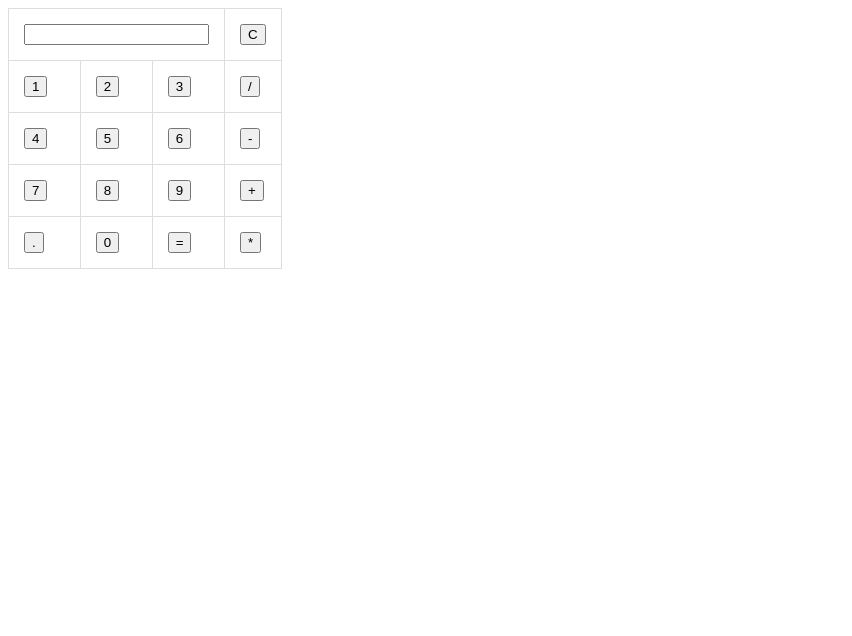
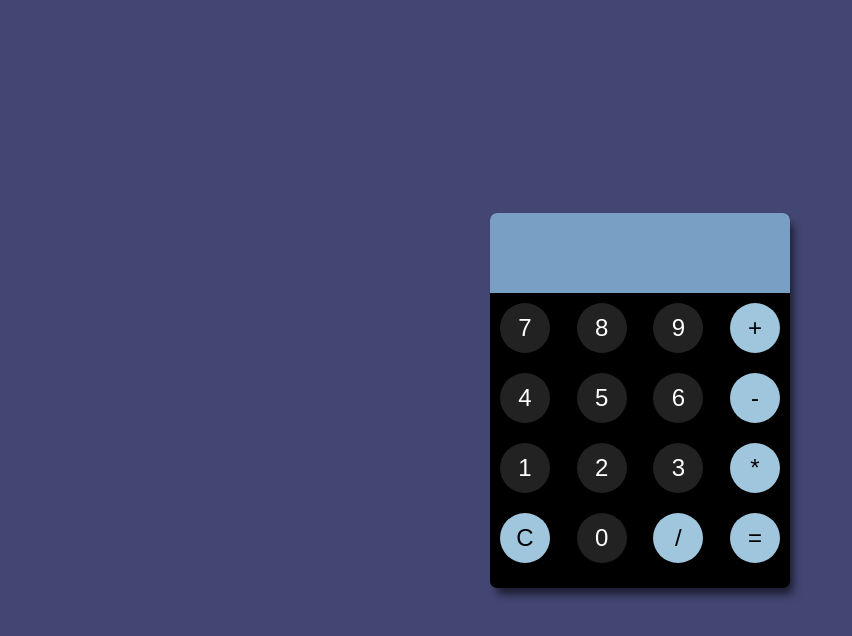
Before and after one commit to LeoGalic/kakulator, a plain HTML site: page index.html in a window 1280 px wide. Shown: the whole page, without its empty margins (0-852 px from the left). Drawn offline with Linux system fonts and the light colour scheme.

Commit message:
Update index.html

```diff
--- a/index.html
+++ b/index.html
@@ -1,78 +1,148 @@
-<html>
+<!DOCTYPE html>
+<html lang="en">
 <head>
+  <meta charset="UTF-8">
+  <meta name="viewport" content="width=device-width, initial-scale=1.0">
+  <title>Calculator</title>
   <style>
-         table, td, th {
-  border: 1px solid #ddd;
-  text-align: left;
+      * {
+  padding: 0;
+  margin: 0;
 }
 
-table {
-  border-collapse: collapse;
-  width: 6%;
+body {
+  width: 100vw;
+  height: 100vh;
+  overflow: hidden;
+  display: flex;
+  justify-content: center;
+  align-items: center;
+  background-color: #434672;
+  font-family: sans-serif;
 }
 
-th, td {
-  padding: 15px;
+
+.calculator {
+  width: 300px;
+  padding-bottom: 15px;
+  border-radius: 7px;
+  background-color: #000;
+  box-shadow: 5px 8px 8px -2px rgba(0, 0, 0, 0.61);
+}
+
+.display {
+  width: 100%;
+  height: 80px;
+  border: none;
+  box-sizing: border-box;
+  padding: 10px;
+  font-size: 2rem;
+  background-color: #799fc4;
+  color: #000;
+  text-align: right;
+  border-top-left-radius: 7px;
+  border-top-right-radius: 7px;
+}
+
+
+.row {
+  display: flex;
+  justify-content: space-between;
+}
+
+
+
+button {
+  width: 50px;
+  height: 50px;
+  border-radius: 50%;
+  border: none;
+  outline: none;
+  font-size: 1.5rem;
+  background-color: #222;
+  color: #fff;
+  margin: 10px;
+}
+
+button:hover {
+  cursor: pointer;
+}
+
+
+.operator {
+  background-color: #9fc6dd;
+  color: #000;
 }
 
   </style>
 </head>
-
 <body>
 
-      <table>
-         <tr>
-            <td colspan="3"><input type="text" id="result"/></td>
-            <!-- clr() function will call clr to clear all value -->
-            <td><input type="button" value="C" onclick="clr()"/> </td>
-         </tr>
-         <tr>
-            <!-- create button and assign value to each button -->
-            <!-- dis("1") will call function dis to display value -->
-            <td><input type="button" value="1" onclick="dis('1')"/> </td>
-            <td><input type="button" value="2" onclick="dis('2')"/> </td>
-            <td><input type="button" value="3" onclick="dis('3')"/> </td>
-            <td><input type="button" value="/" onclick="dis('/')"/> </td>
-         </tr>
-         <tr>
-            <td><input type="button" value="4" onclick="dis('4')"/> </td>
-            <td><input type="button" value="5" onclick="dis('5')"/> </td>
-            <td><input type="button" value="6" onclick="dis('6')"/> </td>
-            <td><input type="button" value="-" onclick="dis('-')"/> </td>
-         </tr>
-         <tr>
-            <td><input type="button" value="7" onclick="dis('7')"/> </td>
-            <td><input type="button" value="8" onclick="dis('8')"/> </td>
-            <td><input type="button" value="9" onclick="dis('9')"/> </td>
-            <td><input type="button" value="+" onclick="dis('+')"/> </td>
-         </tr>
-         <tr>
-            <td><input type="button" value="." onclick="dis('.')"/> </td>
-            <td><input type="button" value="0" onclick="dis('0')"/> </td>
-            <!-- solve function call function solve to evaluate value -->
-            <td><input type="button" value="=" onclick="solve()"/> </td>
-            <td><input type="button" value="*" onclick="dis('*')"/> </td>
-         </tr>
-      </table>
+  <div class="calculator">
+
+
+    <input type="text" class="display" disabled>
+
+    <div class="keys">
+
+      <div class="row">
+        <button value="7">7</button>
+        <button value="8">8</button>
+        <button value="9">9</button>
+        <button value="+" class="operator">+</button>
+      </div>
+      <div class="row">
+        <button value="4">4</button>
+        <button value="5">5</button>
+        <button value="6">6</button>
+        <button value="-" class="operator">-</button>
+      </div>
+      <div class="row">
+        <button value="1">1</button>
+        <button value="2">2</button>
+        <button value="3">3</button>
+        <button value="*" class="operator">*</button>
+      </div>
+      <div class="row">
+        <button value="C" class="operator">C</button>
+        <button value="0">0</button>
+        <button value="/" class="operator">/</button>
+        <button value="=" class="operator">=</button>
+      </div>
+    </div>
+
+  </div>
+
+
   <script>
-         //function that display value
-         function dis(val)
-         {
-             document.getElementById("result").value+=val
+
+const buttons = document.querySelectorAll('button');
+
+const display = document.querySelector('.display');
+
+
+buttons.forEach(function(button) {
+  button.addEventListener('click', calculate);
+});
+
+
+function calculate(event) {
+
+  const clickedButtonValue = event.target.value;
+
+  if (clickedButtonValue === '=') {
+
+    if (display.value !== '') {
+
+      display.value = eval(display.value);
     }
+  } else if (clickedButtonValue === 'C') {
 
-         //function that evaluates the digit and return result
-         function solve()
-         {
-             let x = document.getElementById("result").value
-             let y = eval(x)
-             document.getElementById("result").value = y
+    display.value = '';
+  } else {
+
+    display.value += clickedButtonValue;
   }
-
-         //function that clear the display
-         function clr()
-         {
-             document.getElementById("result").value = ""
 }
   </script>
 </body>
```
Lines whose indentation alone changed are shown as unchanged.
